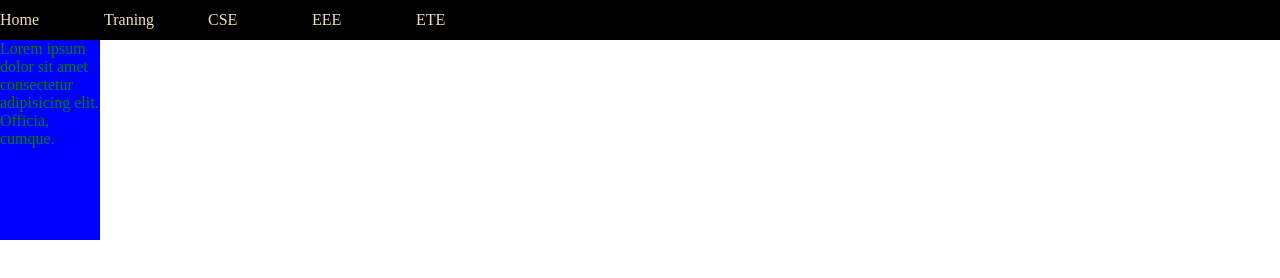
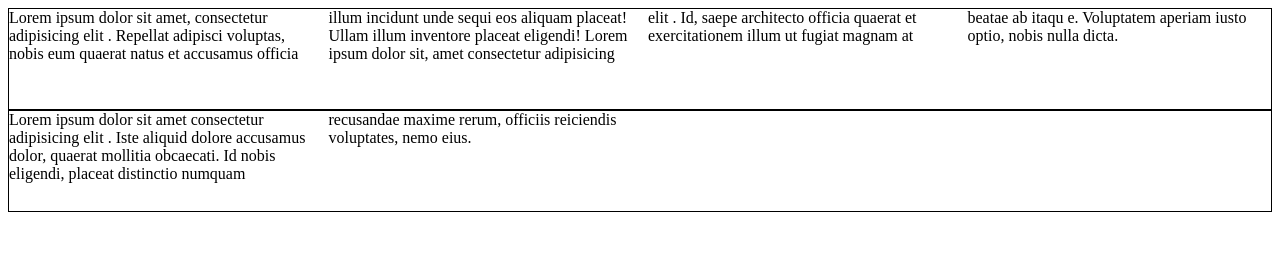
Before and after one commit to armanjabir/Myproject, a plain HTML site: page index.html in a window 1280 px wide. Drawn offline with Linux system fonts and the light colour scheme.

Commit message:
i have changed some code and add some images in this project

```diff
--- a/index.html
+++ b/index.html
@@ -8,20 +8,21 @@
     <link rel="stylesheet" href="./style.css">
 </head>
 <body>
-   <div class="container">
-    <div class="nav">
-        <ul>
-            <li><a href="">Home</a></li>
-            <li><a href="">Traning</a></li>
-            <li><a href="">CSE</a></li>
-            <li><a href="">EEE</a></li>
-            <li><a href="">ETE</a></li>
-
-        </ul>
-    </div>
-    <div class="div">
-        <p>Lorem ipsum dolor sit amet consectetur adipisicing elit. Officia, cumque.</p>
-    </div>
-   </div>
+    <div class="container1">
+        Lorem ipsum dolor sit amet, consectetur adipisicing elit
+            . Repellat adipisci voluptas, nobis eum quaerat natus et
+             accusamus officia illum incidunt unde sequi eos
+            aliquam placeat! Ullam illum inventore placeat eligendi!
+  Lorem ipsum dolor sit, amet consectetur adipisicing elit
+  . Id, saepe architecto officia quaerat et exercitationem
+   illum ut fugiat magnam at beatae ab itaqu
+  e. Voluptatem aperiam iusto optio, nobis nulla dicta.
+        </div>
+        <div class="container2">
+            Lorem ipsum dolor sit amet consectetur adipisicing elit
+            . Iste aliquid dolore accusamus dolor, quaerat mollitia
+             obcaecati. Id nobis eligendi, placeat distinctio numquam recusandae maxime
+            rerum, officiis reiciendis voluptates, nemo eius.
+        </div>
 </body>
 </html>
--- a/style.css
+++ b/style.css
@@ -1,34 +1,15 @@
-*
+div
 {
-    padding:0px;
-    margin:0px;
+    max-width:100%;
+    height:100px;
+    column-count:4;
+    border: 1px solid black;
 }
-.nav
+.container1
 {
-    width:100%;
-    height:40px;
-    background-color:black;
+    column-fill:balance;
 }
-.nav ul li
+.container2
 {
-    list-style-type:none;
-    width:100px;
-    display:inline-block;
+    column-fill:auto;
 }
-.nav ul li a
-{
-    text-decoration: none;
-    line-height: 40px;
-    color:wheat
-}
-.nav ul li a:hover
-{
-    color:blue;
-}
-.div
-{
-    width:100px;
-    height:200px;
-    background-color:blue;
-    color:green;
-}
```
Also changed, not shown: hh.jpg (added), j.jpg (added), 1 other file.
